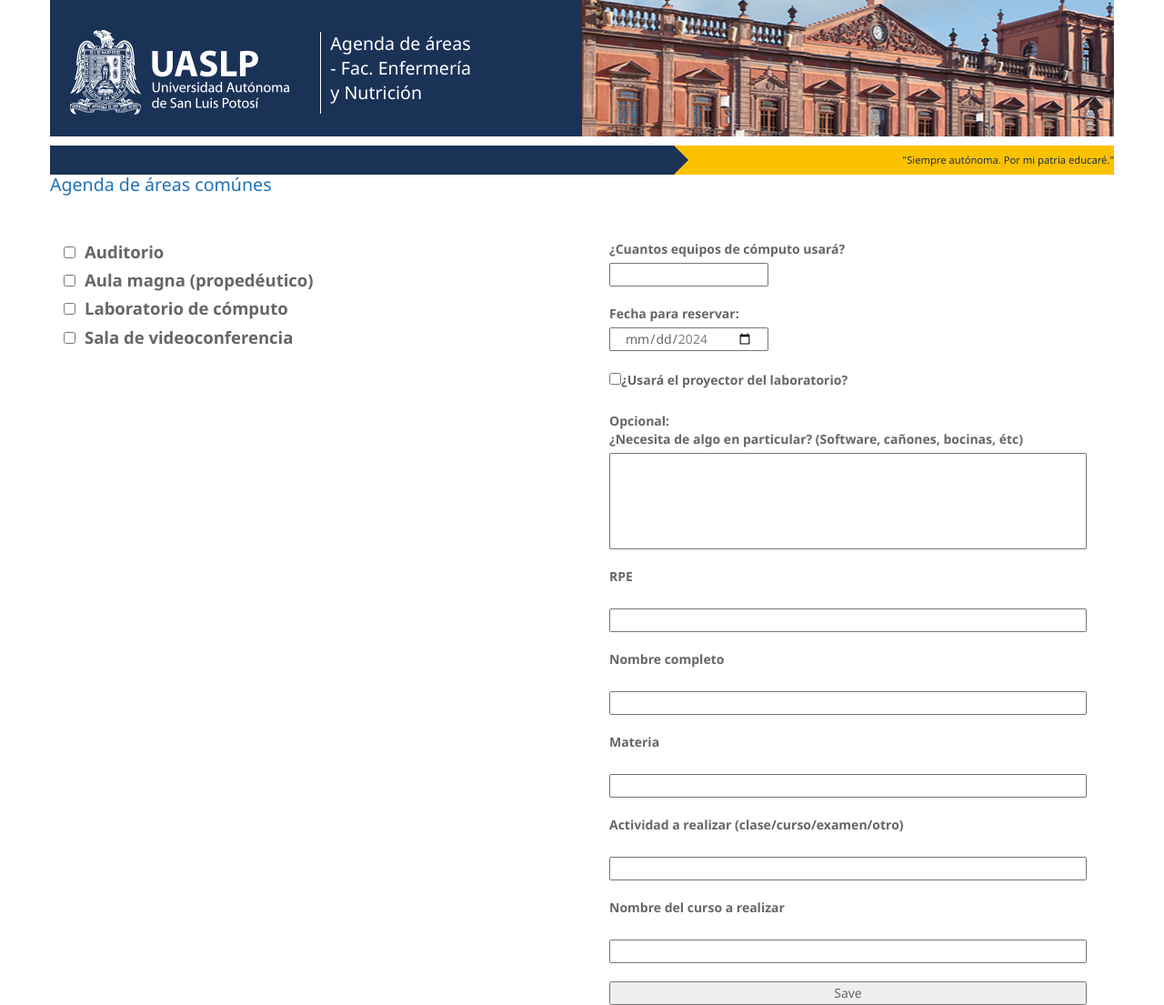
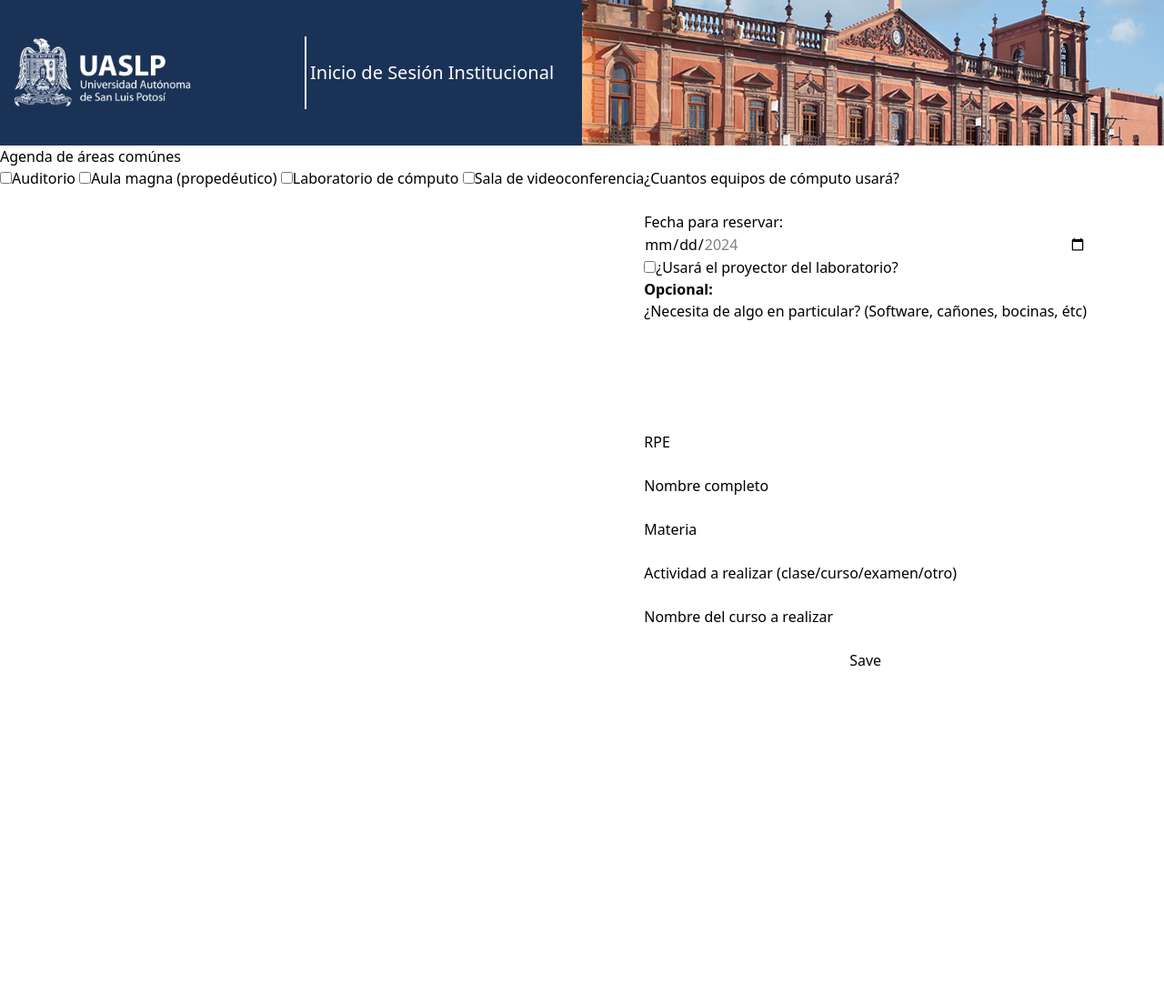
Before and after one commit to IvanRT18/agenda-areas-FEN, a Laravel app: page /inicio in a window 1280 px wide. Shown: the whole page at 91% size. After the commit the page ends 732 px from the top, so only its background shows below. Run offline with Laravel 10, Linux system fonts and the light colour scheme; data that the repository does not hold is empty; style sheets or scripts are compiled from the project's sources.

Commit message:
header con tailwind hecho

```diff
--- a/resources/views/home.blade.php
+++ b/resources/views/home.blade.php
@@ -7,44 +7,40 @@
     <meta name="viewport" content="width=device-width, initial-scale=1" />
     <link rel="icon" href="favicon.ico">
 
-    {{-- @vite('resources/css/app.css') --}}
+    @vite('resources/css/app.css')
 
 
     <!-- Bootstrap -->
-    <link href={{asset('css/bootstrap.min.css')}} rel="stylesheet" />
+    {{-- <link href={{asset('css/bootstrap.min.css')}} rel="stylesheet" />  --}}
     <!-- UASLP -->
-    <link href={{asset('css/UASLP.css')}} rel="stylesheet" />
-    <link rel="stylesheet" href={{asset('css/agendaLabs.css')}}>
+    {{-- <link href={{asset('css/UASLP.css')}} rel="stylesheet" /> --}}
+    {{-- <link rel="stylesheet" href={{asset('css/agendaLabs.css')}}>  --}}
 </head>
 
-<body class="container">
-    <div>
-        <div class="Encabezado">
-            <div class="escudos">
-                <div class="escudo escudoUASLP">
-                    <a href={{url('http://www.uaslp.mx')}}>
-                        <img id="UASLPLogo" src={{asset('img/UASLP.png')}} class="img-responsive">
-                        <img id="UASLPLogoMobile" src={{asset('img/UASLPVertical.png')}} class="img-responsive">
-                    </a>
-                </div>
-                <div class="lineaEscudo"></div>
-                <div class="titulo">
-                    <a href="/">
-                        <span id="Titulo">Agenda de áreas - Fac. Enfermería y Nutrición</span>
-                        <span id="TituloMobile">Agenda de áreas</span>
-                    </a>
-                </div>
+<body class="lg:container mx-auto">
+    {{-- Header --}}
+    <header class="bg-primary h-40 flex w-full">
+        {{-- Escudos --}}
+        <div class="flex w-1/2 items-center">
+            {{-- Escudo UASLP --}}
+            <div class="h-20 w-1/2 mx-4 ">
+                <img src="/img/UASLP.png" alt="Escudo UASLP" class="bg-center bg-cover h-full">
             </div>
-            <div class="foto"></div>
+            {{-- Linea Escudo --}}
+            <div class="border border-white h-20 mx-1">
+
+            </div>
+
+            {{-- Titulo --}}
+            <div class="w-1/2">
+                <p class="text-white text-xl align-middle">Inicio de Sesión Institucional</p>
+            </div>
         </div>
-
-        <div class="Idioma" style="display:block"></div>
-
-        <div class="Lema">
-            <div class="LemaAzul"><img src={{asset('img/amarillo_azul.png')}}></div>
-            <div class="LemaAmarillo">"Siempre autónoma. Por mi patria educaré."</div>
+        {{-- Foto edificio central --}}
+        <div class="flex w-1/2 h-full">
+                <img src="/img/edificio.jpg" alt="Edificio UASLP" class="h-full bg-center bg-cover">
         </div>
-    </div>
+    </header>
 
     <div class="">
 
--- a/tailwind.config.js
+++ b/tailwind.config.js
@@ -6,7 +6,18 @@ export default {
     "./resources/**/*.vue",
   ],
   theme: {
-    extend: {},
+    extend: {
+      colors: {
+        primary: '#1B3257',
+        secondary: {
+          100: '#E2E2D5',
+          200: '#888883',
+          300: '#4A5568',
+          400: '#2D3748',
+          500: '#1A202C',
+        },
+      },
+    },
   },
   plugins: [],
 }
```
